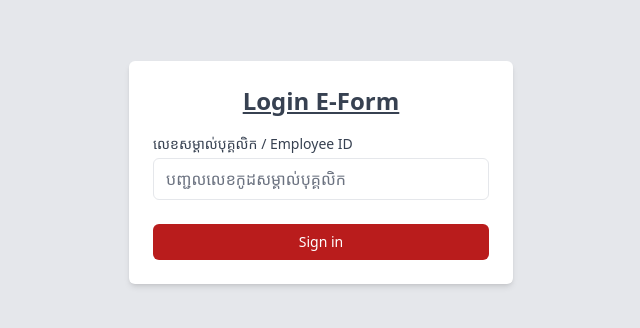
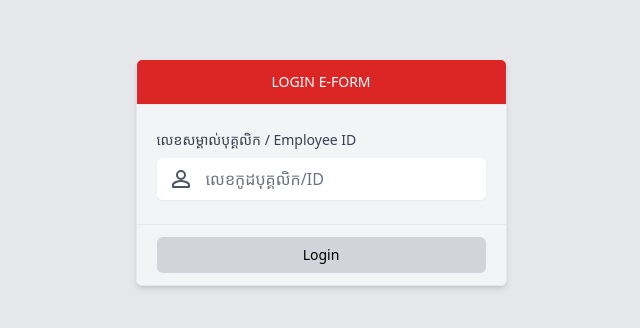
Before and after one commit to Leesfood/LFSITM-LFS-EFORM-UAT, a Vue app: page / in a window 1280 px wide. Shown: the part 228-556 px from the top of the page, without its empty margins (319-959 px from the left). Built offline with nearby package versions, Linux system fonts and the light colour scheme.

Commit message:
login update

```diff
--- a/src/views/Login.vue
+++ b/src/views/Login.vue
@@ -1,6 +1,6 @@
 <template>
   <div class="flex items-center justify-center h-screen px-6 bg-gray-200">
-    <div class="w-full max-w-sm p-6 bg-white rounded-md shadow-md">
+    <!-- <div class="w-full max-w-sm p-6 bg-white rounded-md shadow-md">
       <div class="flex items-center justify-center">
 
         <span class="text-2xl font-semibold text-gray-700  underline">Login E-Form </span>
@@ -20,8 +20,43 @@
           </button>
         </div>
       </form>
-      <!-- <button @click="getAllDepartmentAndSections()">Test</button> -->
+    </div> -->
+    <div class="flex items-center justify-center h-screen px-6 bg-gray-200">
+  <div class="w-full max-w-sm">
+    <div class="overflow-hidden bg-white border rounded-md shadow-md">
+      <form @submit.prevent="submitForm">
+        <div class="flex items-center justify-center bg-red-600 px-5 py-3 text-gray-700 border-b">
+          <h3 class="text-sm text-white">
+            LOGIN E-FORM
+          </h3>
+        </div>
+
+        <div class="px-5 py-6 text-gray-700 bg-gray-100 border-b">
+          <label class="text-xs"><span class="text-sm text-gray-700">លេខសម្គាល់បុគ្គលិក / <span>Employee ID</span></span></label>
+
+          <div class="relative mt-2 rounded-md shadow-sm">
+            <span class="absolute inset-y-0 left-0 flex items-center pl-3 text-gray-600">
+              <svg class="w-6 h-6" fill="none" viewBox="0 0 24 24" stroke="currentColor">
+  <path stroke-linecap="round" stroke-linejoin="round" stroke-width="2"
+        d="M12 12c2.21 0 4-1.79 4-4s-1.79-4-4-4-4 1.79-4 4 1.79 4 4 4zm0 2c-2.67 0-8 1.34-8 4v2h16v-2c0-2.66-5.33-4-8-4z" />
+</svg>
+            </span>
+
+            <input v-model="form.EmployeeID" type="text" placeholder="លេខកូដបុគ្គលិក/ID"
+                   class="w-full px-12 py-2 border-transparent rounded-md appearance-none focus:border-indigo-600 focus:ring focus:ring-opacity-40 focus:ring-indigo-500">
+          </div>
+        </div>
+
+        <div class="flex items-center justify-center bg-gray-100 px-5 py-3">
+          <button
+              class="w-full px-4 py-2 text-sm text-center text-black-700 bg-gray-300 rounded-md focus:outline-none hover:bg-green-600 hover:text-white">
+            Login
+          </button>
+        </div>
+      </form>
     </div>
+  </div>
+</div>
   </div>
 </template>
 
```
